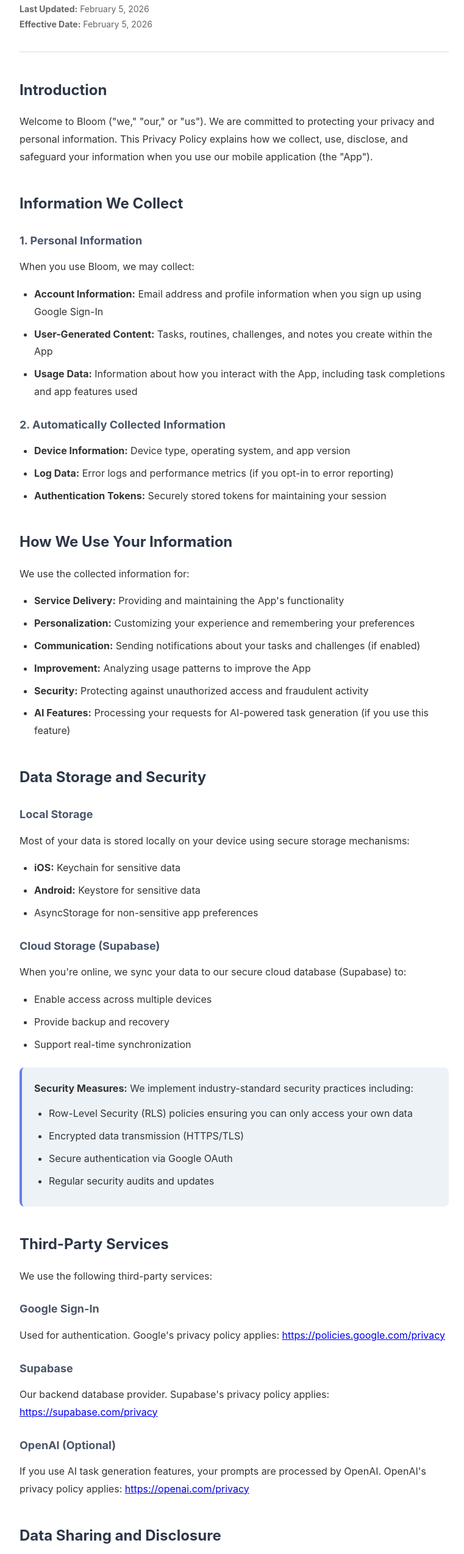
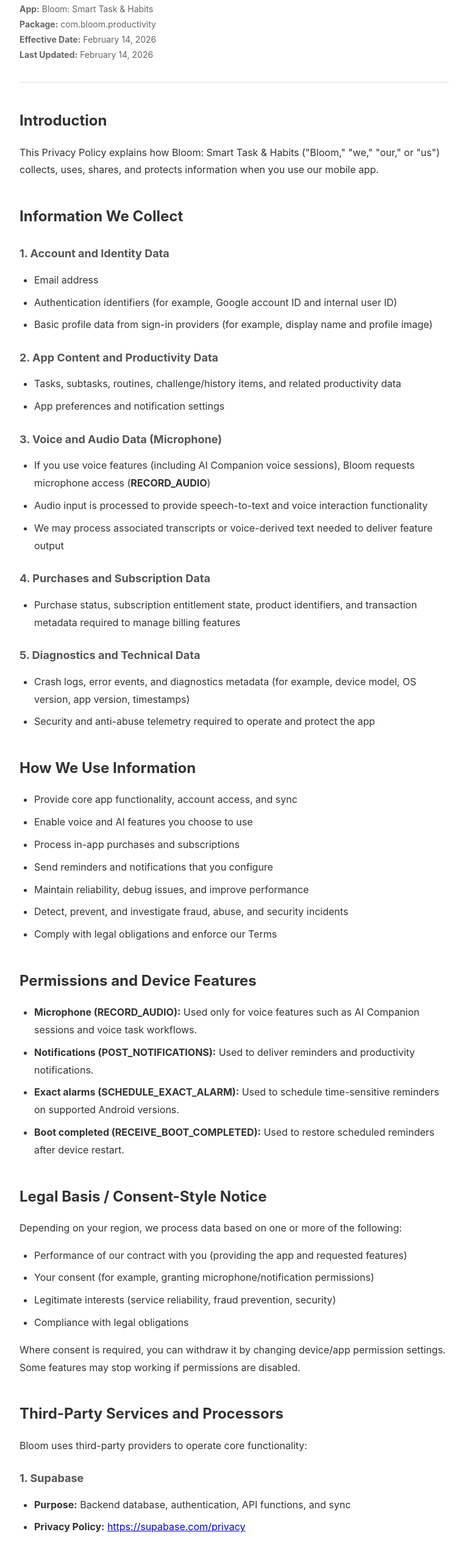
Before and after one commit to webuyibuy/bloom-legal, a plain HTML site: page privacy.html in a window 1280 px wide. Shown: the part 200-2749 px from the top of the page at 61% size, without its empty margins (256-1017 px from the left). Drawn offline with Linux system fonts and the light colour scheme.

Commit message:
Update Privacy Policy for Play Console Compliance

```diff
--- a/privacy.html
+++ b/privacy.html
@@ -51,18 +51,18 @@
             font-size: 24px;
             margin-top: 40px;
             margin-bottom: 16px;
-            color: #2d3748;
+            color: #333;
         }
         h3 {
             font-size: 18px;
             margin-top: 24px;
             margin-bottom: 12px;
-            color: #4a5568;
+            color: #555;
         }
         p {
             margin-bottom: 16px;
         }
-        ul {
+        ul, ol {
             margin-left: 24px;
             margin-bottom: 16px;
         }
@@ -70,164 +70,179 @@
             margin-bottom: 8px;
         }
         .highlight {
-            background: #edf2f7;
-            padding: 20px;
-            border-radius: 8px;
+            background: #fff3cd;
+            padding: 16px;
+            border-left: 4px solid #ffc107;
             margin: 24px 0;
-            border-left: 4px solid #667eea;
+            border-radius: 4px;
         }
-        @media (max-width: 768px) {
+        @media (max-width: 600px) {
             .container {
-                padding: 24px;
+                padding: 32px 24px;
             }
             h1 {
                 font-size: 28px;
-            }
-            h2 {
-                font-size: 20px;
             }
         }
     </style>
 </head>
 <body>
     <div class="container">
-        <a href="index.html" class="back-link">← Back to Legal Hub</a>
+        <a href="index.html" class="back-link">← Back to Legal Documents</a>
 
         <h1>Privacy Policy</h1>
         <div class="meta">
-            <strong>Last Updated:</strong> February 5, 2026<br>
-            <strong>Effective Date:</strong> February 5, 2026
+            <strong>App:</strong> Bloom: Smart Task &amp; Habits<br>
+            <strong>Package:</strong> com.bloom.productivity<br>
+            <strong>Effective Date:</strong> February 14, 2026<br>
+            <strong>Last Updated:</strong> February 14, 2026
         </div>
 
         <h2>Introduction</h2>
-        <p>Welcome to Bloom ("we," "our," or "us"). We are committed to protecting your privacy and personal information. This Privacy Policy explains how we collect, use, disclose, and safeguard your information when you use our mobile application (the "App").</p>
+        <p>This Privacy Policy explains how Bloom: Smart Task &amp; Habits ("Bloom," "we," "our," or "us") collects, uses, shares, and protects information when you use our mobile app.</p>
 
         <h2>Information We Collect</h2>
 
-        <h3>1. Personal Information</h3>
-        <p>When you use Bloom, we may collect:</p>
+        <h3>1. Account and Identity Data</h3>
         <ul>
-            <li><strong>Account Information:</strong> Email address and profile information when you sign up using Google Sign-In</li>
-            <li><strong>User-Generated Content:</strong> Tasks, routines, challenges, and notes you create within the App</li>
-            <li><strong>Usage Data:</strong> Information about how you interact with the App, including task completions and app features used</li>
+            <li>Email address</li>
+            <li>Authentication identifiers (for example, Google account ID and internal user ID)</li>
+            <li>Basic profile data from sign-in providers (for example, display name and profile image)</li>
         </ul>
 
-        <h3>2. Automatically Collected Information</h3>
+        <h3>2. App Content and Productivity Data</h3>
         <ul>
-            <li><strong>Device Information:</strong> Device type, operating system, and app version</li>
-            <li><strong>Log Data:</strong> Error logs and performance metrics (if you opt-in to error reporting)</li>
-            <li><strong>Authentication Tokens:</strong> Securely stored tokens for maintaining your session</li>
+            <li>Tasks, subtasks, routines, challenge/history items, and related productivity data</li>
+            <li>App preferences and notification settings</li>
         </ul>
 
-        <h2>How We Use Your Information</h2>
-        <p>We use the collected information for:</p>
+        <h3>3. Voice and Audio Data (Microphone)</h3>
         <ul>
-            <li><strong>Service Delivery:</strong> Providing and maintaining the App's functionality</li>
-            <li><strong>Personalization:</strong> Customizing your experience and remembering your preferences</li>
-            <li><strong>Communication:</strong> Sending notifications about your tasks and challenges (if enabled)</li>
-            <li><strong>Improvement:</strong> Analyzing usage patterns to improve the App</li>
-            <li><strong>Security:</strong> Protecting against unauthorized access and fraudulent activity</li>
-            <li><strong>AI Features:</strong> Processing your requests for AI-powered task generation (if you use this feature)</li>
+            <li>If you use voice features (including AI Companion voice sessions), Bloom requests microphone access (<strong>RECORD_AUDIO</strong>)</li>
+            <li>Audio input is processed to provide speech-to-text and voice interaction functionality</li>
+            <li>We may process associated transcripts or voice-derived text needed to deliver feature output</li>
         </ul>
 
-        <h2>Data Storage and Security</h2>
-
-        <h3>Local Storage</h3>
-        <p>Most of your data is stored locally on your device using secure storage mechanisms:</p>
+        <h3>4. Purchases and Subscription Data</h3>
         <ul>
-            <li><strong>iOS:</strong> Keychain for sensitive data</li>
-            <li><strong>Android:</strong> Keystore for sensitive data</li>
-            <li>AsyncStorage for non-sensitive app preferences</li>
+            <li>Purchase status, subscription entitlement state, product identifiers, and transaction metadata required to manage billing features</li>
         </ul>
 
-        <h3>Cloud Storage (Supabase)</h3>
-        <p>When you're online, we sync your data to our secure cloud database (Supabase) to:</p>
+        <h3>5. Diagnostics and Technical Data</h3>
         <ul>
-            <li>Enable access across multiple devices</li>
-            <li>Provide backup and recovery</li>
-            <li>Support real-time synchronization</li>
+            <li>Crash logs, error events, and diagnostics metadata (for example, device model, OS version, app version, timestamps)</li>
+            <li>Security and anti-abuse telemetry required to operate and protect the app</li>
+        </ul>
+
+        <h2>How We Use Information</h2>
+        <ul>
+            <li>Provide core app functionality, account access, and sync</li>
+            <li>Enable voice and AI features you choose to use</li>
+            <li>Process in-app purchases and subscriptions</li>
+            <li>Send reminders and notifications that you configure</li>
+            <li>Maintain reliability, debug issues, and improve performance</li>
+            <li>Detect, prevent, and investigate fraud, abuse, and security incidents</li>
+            <li>Comply with legal obligations and enforce our Terms</li>
+        </ul>
+
+        <h2>Permissions and Device Features</h2>
+        <ul>
+            <li><strong>Microphone (RECORD_AUDIO):</strong> Used only for voice features such as AI Companion sessions and voice task workflows.</li>
+            <li><strong>Notifications (POST_NOTIFICATIONS):</strong> Used to deliver reminders and productivity notifications.</li>
+            <li><strong>Exact alarms (SCHEDULE_EXACT_ALARM):</strong> Used to schedule time-sensitive reminders on supported Android versions.</li>
+            <li><strong>Boot completed (RECEIVE_BOOT_COMPLETED):</strong> Used to restore scheduled reminders after device restart.</li>
+        </ul>
+
+        <h2>Legal Basis / Consent-Style Notice</h2>
+        <p>Depending on your region, we process data based on one or more of the following:</p>
+        <ul>
+            <li>Performance of our contract with you (providing the app and requested features)</li>
+            <li>Your consent (for example, granting microphone/notification permissions)</li>
+            <li>Legitimate interests (service reliability, fraud prevention, security)</li>
+            <li>Compliance with legal obligations</li>
+        </ul>
+        <p>Where consent is required, you can withdraw it by changing device/app permission settings. Some features may stop working if permissions are disabled.</p>
+
+        <h2>Third-Party Services and Processors</h2>
+        <p>Bloom uses third-party providers to operate core functionality:</p>
+
+        <h3>1. Supabase</h3>
+        <ul>
+            <li><strong>Purpose:</strong> Backend database, authentication, API functions, and sync</li>
+            <li><strong>Privacy Policy:</strong> <a href="https://supabase.com/privacy" target="_blank" rel="noopener noreferrer">https://supabase.com/privacy</a></li>
+        </ul>
+
+        <h3>2. Google Sign-In / Google Identity</h3>
+        <ul>
+            <li><strong>Purpose:</strong> Authentication</li>
+            <li><strong>Privacy Policy:</strong> <a href="https://policies.google.com/privacy" target="_blank" rel="noopener noreferrer">https://policies.google.com/privacy</a></li>
+        </ul>
+
+        <h3>3. Google Play Billing</h3>
+        <ul>
+            <li><strong>Purpose:</strong> Android in-app purchases and subscriptions</li>
+            <li><strong>Privacy Policy:</strong> <a href="https://policies.google.com/privacy" target="_blank" rel="noopener noreferrer">https://policies.google.com/privacy</a></li>
+        </ul>
+
+        <h3>4. RevenueCat</h3>
+        <ul>
+            <li><strong>Purpose:</strong> Subscription and purchase entitlement management</li>
+            <li><strong>Privacy Policy:</strong> <a href="https://www.revenuecat.com/privacy" target="_blank" rel="noopener noreferrer">https://www.revenuecat.com/privacy</a></li>
+        </ul>
+
+        <h3>5. Firebase Crashlytics</h3>
+        <ul>
+            <li><strong>Purpose:</strong> Crash reporting and diagnostics</li>
+            <li><strong>Privacy Policy:</strong> <a href="https://firebase.google.com/support/privacy" target="_blank" rel="noopener noreferrer">https://firebase.google.com/support/privacy</a></li>
+        </ul>
+
+        <p>We may also route AI/voice processing through our backend infrastructure and service providers to deliver requested AI features.</p>
+
+        <h2>Sharing and Disclosure</h2>
+        <p>We do not sell personal data. We may share data:</p>
+        <ul>
+            <li>With processors/service providers to operate app functionality</li>
+            <li>When required by law, legal process, or regulatory request</li>
+            <li>To protect rights, safety, security, and prevent abuse</li>
+            <li>In connection with a merger, acquisition, financing, or transfer of assets (subject to safeguards)</li>
+        </ul>
+
+        <h2>Data Retention</h2>
+        <p>We retain data only as long as needed for the purposes described in this policy, including legal, accounting, and security obligations.</p>
+        <ul>
+            <li>Account and app content are generally retained while your account is active</li>
+            <li>Diagnostic data is retained for troubleshooting, reliability, and security for a limited period</li>
+            <li>Purchase/subscription records are retained as needed for billing, tax, and fraud prevention obligations</li>
+        </ul>
+
+        <h2>Your Choices and Rights</h2>
+        <p>Depending on your location, you may have rights to access, correct, delete, restrict, object to, or request portability of your personal data where applicable.</p>
+        <ul>
+            <li>Manage app permissions in your device settings (microphone, notifications)</li>
+            <li>Manage subscription billing in Google Play</li>
+            <li>Submit privacy/data requests to <strong>support@bloomapp.com</strong></li>
+        </ul>
+
+        <h2>Security</h2>
+        <p>We implement administrative, technical, and organizational safeguards intended to protect data against unauthorized access, loss, misuse, or alteration. No method of transmission or storage is completely secure.</p>
+
+        <h2>Children's Privacy</h2>
+        <p>Bloom is not intended for children under 13 (or the minimum age required in your jurisdiction). We do not knowingly collect personal data from children below the applicable age threshold.</p>
+
+        <h2>International Data Transfers</h2>
+        <p>Your information may be processed in countries other than your own, including countries where our service providers operate. Where required, we use appropriate safeguards for cross-border transfers.</p>
+
+        <h2>Changes to This Privacy Policy</h2>
+        <p>We may update this Privacy Policy from time to time. We will post the updated version and revise the "Last Updated" date.</p>
+
+        <h2>Contact Us</h2>
+        <ul>
+            <li><strong>Email:</strong> support@bloomapp.com</li>
+            <li><strong>Privacy URL:</strong> <a href="https://webuyibuy.github.io/bloom-legal/privacy.html" target="_blank" rel="noopener noreferrer">https://webuyibuy.github.io/bloom-legal/privacy.html</a></li>
         </ul>
 
         <div class="highlight">
-            <strong>Security Measures:</strong> We implement industry-standard security practices including:
-            <ul style="margin-top: 12px; margin-bottom: 0;">
-                <li>Row-Level Security (RLS) policies ensuring you can only access your own data</li>
-                <li>Encrypted data transmission (HTTPS/TLS)</li>
-                <li>Secure authentication via Google OAuth</li>
-                <li>Regular security audits and updates</li>
-            </ul>
-        </div>
-
-        <h2>Third-Party Services</h2>
-        <p>We use the following third-party services:</p>
-
-        <h3>Google Sign-In</h3>
-        <p>Used for authentication. Google's privacy policy applies: <a href="https://policies.google.com/privacy">https://policies.google.com/privacy</a></p>
-
-        <h3>Supabase</h3>
-        <p>Our backend database provider. Supabase's privacy policy applies: <a href="https://supabase.com/privacy">https://supabase.com/privacy</a></p>
-
-        <h3>OpenAI (Optional)</h3>
-        <p>If you use AI task generation features, your prompts are processed by OpenAI. OpenAI's privacy policy applies: <a href="https://openai.com/privacy">https://openai.com/privacy</a></p>
-
-        <h2>Data Sharing and Disclosure</h2>
-        <p>We <strong>do not sell</strong> your personal information. We may share your information only in these limited circumstances:</p>
-        <ul>
-            <li><strong>With Your Consent:</strong> When you explicitly authorize us to share information</li>
-            <li><strong>Service Providers:</strong> With trusted third parties who help us operate the App (Supabase, Google, OpenAI)</li>
-            <li><strong>Legal Requirements:</strong> If required by law or to protect our rights</li>
-            <li><strong>Business Transfers:</strong> In connection with a merger, acquisition, or sale of assets</li>
-        </ul>
-
-        <h2>Your Rights and Choices</h2>
-        <p>You have the following rights regarding your data:</p>
-
-        <h3>Access and Portability</h3>
-        <ul>
-            <li>View all your data within the App</li>
-            <li>Request a copy of your data</li>
-        </ul>
-
-        <h3>Correction and Deletion</h3>
-        <ul>
-            <li>Edit or delete your tasks, routines, and challenges directly in the App</li>
-            <li>Request complete account deletion by contacting us</li>
-        </ul>
-
-        <h3>Opt-Out Options</h3>
-        <ul>
-            <li><strong>Notifications:</strong> Disable push notifications in device settings</li>
-            <li><strong>AI Features:</strong> Simply don't use AI-powered features</li>
-            <li><strong>Analytics:</strong> Contact us to opt out of usage analytics</li>
-        </ul>
-
-        <h2>Data Retention</h2>
-        <ul>
-            <li><strong>Active Data:</strong> Retained while you use the App</li>
-            <li><strong>Deleted Data:</strong> Soft-deleted data is permanently removed after 30 days</li>
-            <li><strong>Account Deletion:</strong> All data is permanently deleted within 30 days of account deletion request</li>
-        </ul>
-
-        <h2>Children's Privacy</h2>
-        <p>Bloom is not intended for users under the age of 13. We do not knowingly collect personal information from children under 13. If you believe we have inadvertently collected such information, please contact us immediately.</p>
-
-        <h2>Changes to This Privacy Policy</h2>
-        <p>We may update this Privacy Policy from time to time. We will notify you of any changes by:</p>
-        <ul>
-            <li>Posting the new Privacy Policy in the app</li>
-            <li>Updating the "Last Updated" date</li>
-            <li>Sending a notification if changes are significant</li>
-        </ul>
-
-        <h2>Contact Us</h2>
-        <p>If you have questions or concerns about this Privacy Policy, please contact us:</p>
-        <ul>
-            <li><strong>Email:</strong> support@bloomapp.com</li>
-            <li><strong>Support:</strong> https://webuyibuy.github.io/bloom-legal/</li>
-        </ul>
-
-        <div class="highlight">
-            <strong>Consent:</strong> By using Bloom, you consent to this Privacy Policy and our collection and use of information as described herein.
+            By using Bloom, you acknowledge this Privacy Policy.
         </div>
     </div>
 </body>
```
